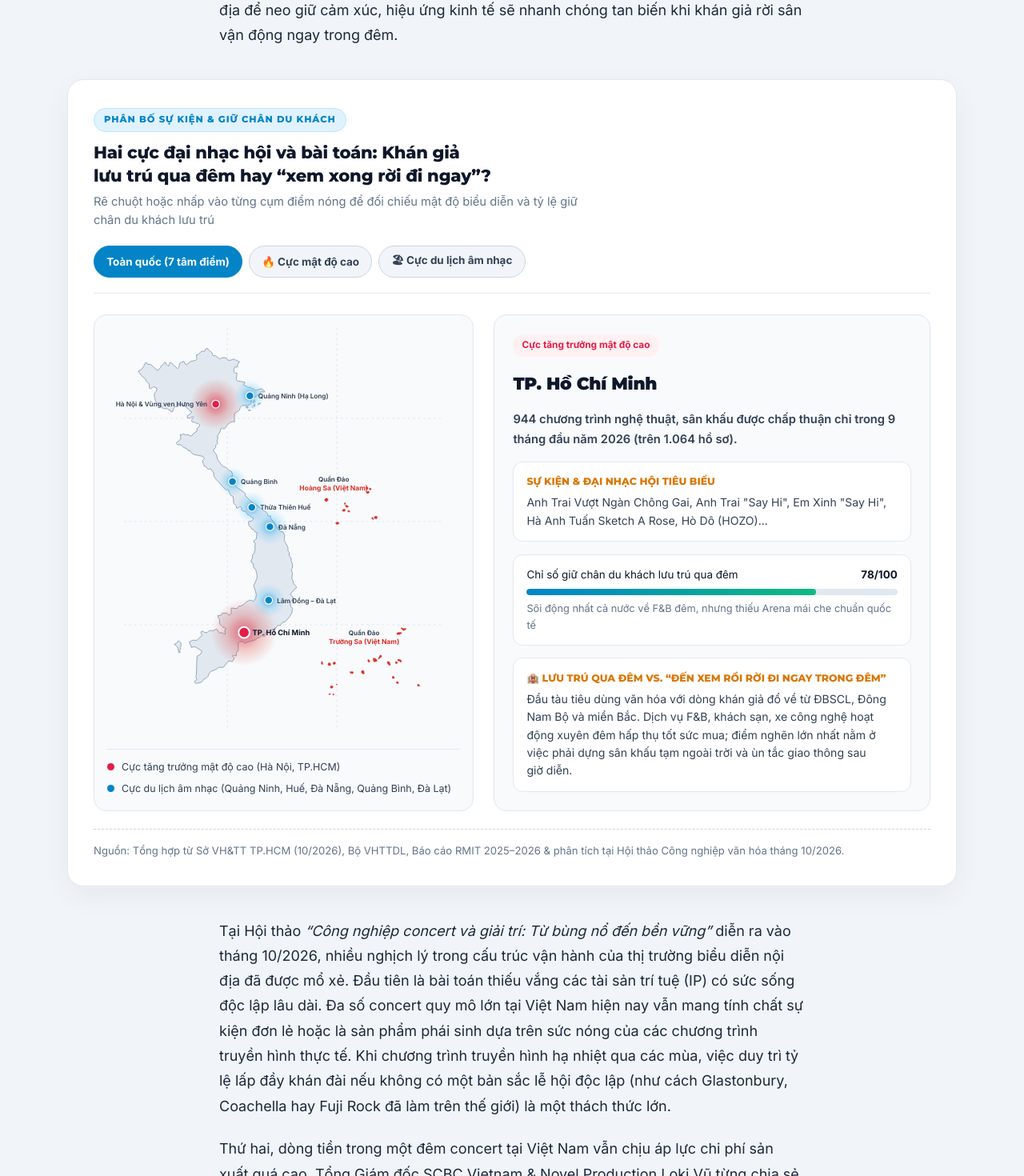
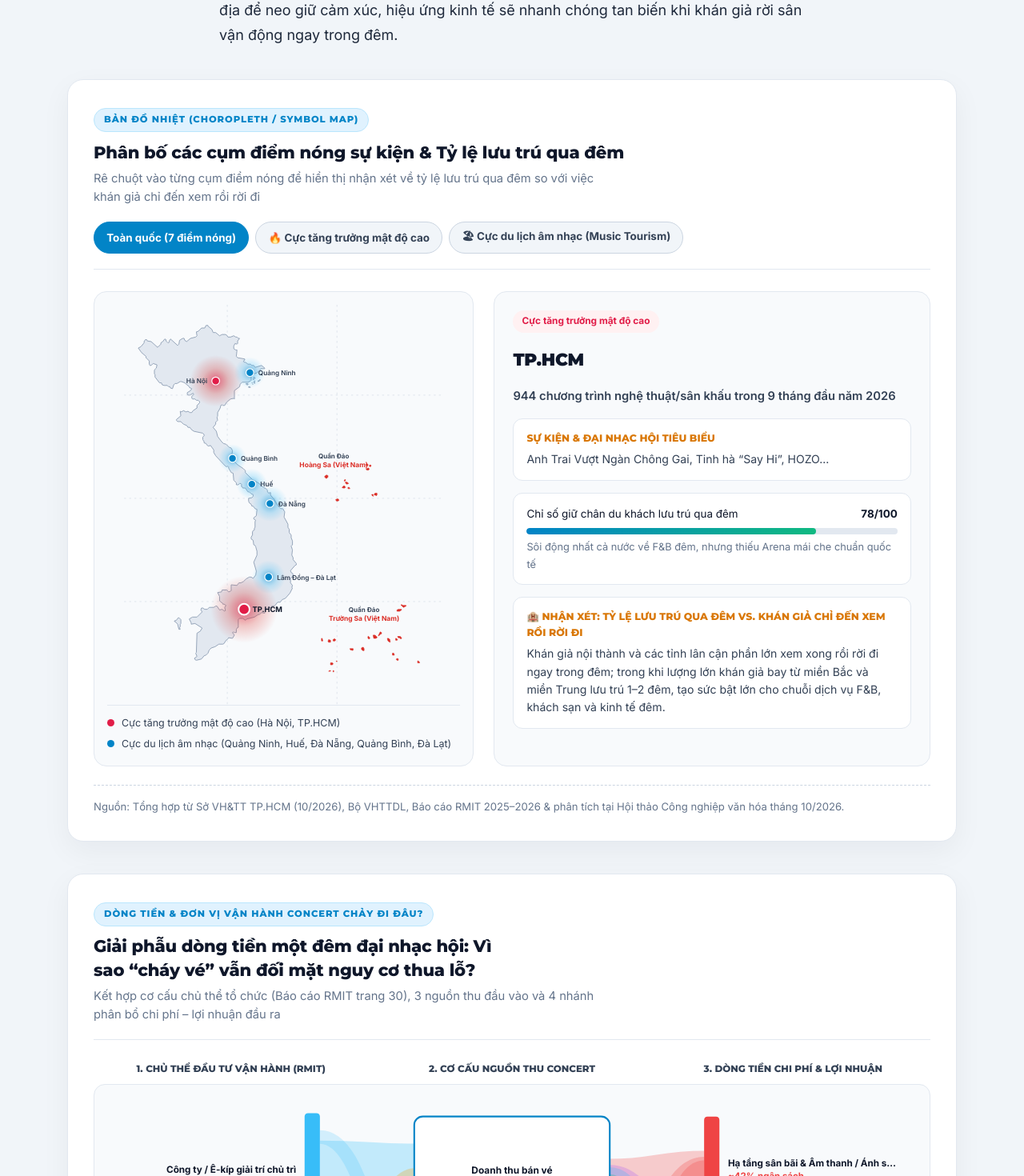
Before and after one commit to giahanluong192/mmj1, a Next.js app: page / in a window 1280 px wide. Shown: the part 7598-9068 px from the top of the page at 80% size. Built offline with nearby package versions, Linux system fonts and the light colour scheme.

Commit message:
feat(viz): replace conference text with heatmap symbol map and overnight retention tooltips

```diff
--- a/src/app/page.tsx
+++ b/src/app/page.tsx
@@ -195,23 +195,9 @@ export default function Home() {
           </p>
         </div>
 
-        {/* [VỊ TRÍ 6] BẢN ĐỒ NHIỆT: PHÂN BỐ SỰ KIỆN & KHẢ NĂNG GIỮ CHÂN DU KHÁCH */}
+        {/* [VỊ TRÍ 6] BẢN ĐỒ NHIỆT (CHOROPLETH / SYMBOL MAP): PHÂN BỐ SỰ KIỆN & KHẢ NĂNG GIỮ CHÂN DU KHÁCH */}
         <div className="wide-viz-column">
           <VietnamEventHeatmap />
-        </div>
-
-        <div className="prose-column">
-          <p className="body-p">
-            Tại Hội thảo <em>“Công nghiệp concert và giải trí: Từ bùng nổ đến bền vững”</em> diễn ra vào tháng 10/2026, nhiều nghịch lý trong cấu trúc vận hành của thị trường biểu diễn nội địa đã được mổ xẻ. Đầu tiên là bài toán thiếu vắng các tài sản trí tuệ (IP) có sức sống độc lập lâu dài. Đa số concert quy mô lớn tại Việt&nbsp;Nam hiện nay vẫn mang tính chất sự kiện đơn lẻ hoặc là sản phẩm phái sinh dựa trên sức nóng của các chương trình truyền hình thực tế. Khi chương trình truyền hình hạ nhiệt qua các mùa, việc duy trì tỷ lệ lấp đầy khán đài nếu không có một bản sắc lễ hội độc lập (như cách Glastonbury, Coachella hay Fuji Rock đã làm trên thế giới) là một thách thức&nbsp;lớn.
-          </p>
-
-          <p className="body-p">
-            Thứ hai, dòng tiền trong một đêm concert tại Việt&nbsp;Nam vẫn chịu áp lực chi phí sản xuất quá cao. Tổng Giám đốc SCBC Vietnam &amp; Novel Production Loki Vũ từng chia sẻ trong báo cáo của RMIT rằng việc làm một concert lớn ở Việt&nbsp;Nam nhiều khi giống như “đi khai phá vùng đất mới”: thiếu mức giá sàn, thiếu quy trình chuẩn và chi phí phát sinh liên tục do hạ tầng địa điểm phức tạp, dẫn đến nghịch lý có những sự kiện bán “cháy vé” nhưng nhà tổ chức vẫn đối mặt với nguy cơ thua lỗ. Thêm vào đó, thói quen tổ chức các đêm nhạc miễn phí từ một số doanh nghiệp nhằm quảng bá thương hiệu trong thời gian dài cũng phần nào tạo ra tâm lý thụ động cho một bộ phận khán giả đại chúng, gây áp lực định giá vé lên các đơn vị kinh doanh biểu diễn thuần&nbsp;túy.
-          </p>
-
-          <p className="body-p">
-            Thứ ba, khi bóc tách sâu hơn cấu trúc dòng tiền và vận hành hậu trường, phần lớn ngân sách thu về từ bán vé và tài trợ hiện bị “ngốn” vào khâu thuê mặt bằng trống rồi dựng mới toàn bộ kết cấu giàn giáo, khán đài, âm thanh – ánh sáng từ con số 0 cho vỏn vẹn một đến hai đêm diễn, trước khi phải tháo dỡ hoàn toàn vào sáng hôm sau. Mô hình “lắp tạm – dỡ nhanh” này không chỉ bào mòn biên lợi nhuận tái đầu tư cho nghệ sĩ và nhà sản xuất, mà còn để lại bài toán môi trường nhức nhối với hàng tấn rác thải nhựa, chai nước và áo mưa dùng một lần sau mỗi sự kiện ngoài trời — vấn đề đã được báo cáo RMIT gióng lên hồi chuông cảnh báo trong chuyên đề <em>“Âm&nbsp;nhạc&nbsp;xanh”</em>.
-          </p>
         </div>
 
         {/* [VỊ TRÍ 7] BIỂU ĐỒ SANKEY: DÒNG TIỀN CỦA MỘT ĐÊM CONCERT CHẢY ĐI ĐÂU? */}
--- a/src/components/LocalSustainabilitySection.tsx
+++ b/src/components/LocalSustainabilitySection.tsx
@@ -35,13 +35,13 @@ export function VietnamEventHeatmap() {
       <div className="viz-header">
         <div>
           <span className="pos-badge">
-            PHÂN BỐ SỰ KIỆN & GIỮ CHÂN DU KHÁCH
+            BẢN ĐỒ NHIỆT (CHOROPLETH / SYMBOL MAP)
           </span>
           <h3 className="viz-title">
-            Hai cực đại nhạc hội và bài toán: Khán giả lưu trú qua đêm hay “xem xong rời&nbsp;đi&nbsp;ngay”?
+            Phân bố các cụm điểm nóng sự kiện &amp; Tỷ lệ lưu trú qua đêm
           </h3>
           <p className="viz-subtitle">
-            Rê chuột hoặc nhấp vào từng cụm điểm nóng để đối chiếu mật độ biểu diễn và tỷ lệ giữ chân du khách lưu&nbsp;trú
+            Rê chuột vào từng cụm điểm nóng để hiển thị nhận xét về tỷ lệ lưu trú qua đêm so với việc khán giả chỉ đến xem rồi rời đi
           </p>
         </div>
 
@@ -51,7 +51,7 @@ export function VietnamEventHeatmap() {
             className={`viz-tab-btn ${clusterFilter === "all" ? "active" : ""}`}
             onClick={() => setClusterFilter("all")}
           >
-            Toàn quốc (7 tâm điểm)
+            Toàn quốc (7 điểm nóng)
           </button>
           <button
             type="button"
@@ -61,7 +61,7 @@ export function VietnamEventHeatmap() {
               setSelectedHubId("tphcm");
             }}
           >
-            🔥 Cực mật độ cao
+            🔥 Cực tăng trưởng mật độ cao
           </button>
           <button
             type="button"
@@ -71,7 +71,7 @@ export function VietnamEventHeatmap() {
               setSelectedHubId("danang");
             }}
           >
-            🏖 Cực du lịch âm nhạc
+            🏖 Cực du lịch âm nhạc (Music Tourism)
           </button>
         </div>
       </div>
@@ -165,6 +165,7 @@ export function VietnamEventHeatmap() {
                   onClick={() => setSelectedHubId(hub.id)}
                   onMouseEnter={() => setSelectedHubId(hub.id)}
                 >
+                  <title>{`${hub.city} [${hub.clusterLabel}]\n• Sự kiện / Số liệu: ${hub.eventVolumeStat}\n• Nhận xét lưu trú: ${hub.overnightVsLeaveAnalysis}`}</title>
                   <circle
                     cx={hub.x}
                     cy={hub.y}
@@ -238,7 +239,7 @@ export function VietnamEventHeatmap() {
 
           <div className="hub-overnight-analysis">
             <div className="hub-box-title">
-              🏨 Lưu trú qua đêm vs. “Đến xem rồi rời đi ngay trong đêm”
+              🏨 Nhận xét: Tỷ lệ lưu trú qua đêm vs. Khán giả chỉ đến xem rồi rời đi
             </div>
             <p>{activeHub.overnightVsLeaveAnalysis}</p>
           </div>
--- a/src/data/articleData.ts
+++ b/src/data/articleData.ts
@@ -658,33 +658,33 @@ export const ECOSYSTEM_SPOKES: EcosystemSpoke[] = [
 export const VIETNAM_HEATMAP_HUBS: HeatmapHub[] = [
   {
     id: "hanoi-hungyen",
-    city: "Hà Nội & Vùng ven Hưng Yên",
+    city: "Hà Nội",
     clusterType: "high-density",
     clusterLabel: "Cực tăng trưởng mật độ cao",
     x: 142,
     y: 118,
     heatRadius: 40,
-    flagshipEvents: "Concert Quốc gia (Tổ Quốc Trong Tim, V-Concert, Đại nhạc hội Ngày Văn hóa VN 24/11 – 60.000 khách), G-Dragon World Tour, Anh Trai Vượt Ngàn Chông Gai, Mỹ Tâm See The Light.",
-    eventVolumeStat: "Tâm điểm siêu sự kiện 40.000 – 100.000 khán giả tại SVĐ Mỹ Đình & đại đô thị phía Đông.",
+    flagshipEvents: "Concert Quốc gia (Tổ Quốc Trong Tim, V-Concert, Ngày Văn hóa VN 24/11 – 60.000 người), BigBang 20 năm, Anh Trai Vượt Ngàn Chông Gai",
+    eventVolumeStat: "Tâm điểm các Concert Quốc gia 40.000–60.000 người, chuỗi đại nhạc hội tại Mỹ Đình và vùng ven Hưng Yên",
     retentionLevel: "Trung bình – Khá (Khách liên tỉnh lưu trú 1–2 đêm; khách nội vùng ra về ngay trong đêm)",
     retentionScore: 68,
     overnightVsLeaveAnalysis:
-      "Thu hút lượng lớn khán giả bay từ TP.HCM và các tỉnh phía Nam lưu trú 2–3 ngày dịp cuối tuần. Tuy nhiên, tại các khu đô thị vùng ven, phần lớn khán giả miền Bắc vẫn di chuyển bằng xe cá nhân/xe ghép và rời điểm diễn ngay sau 23h30 do thiếu tổ hợp giải trí đêm liền kề.",
+      "Thu hút lượng lớn khán giả bay từ TP.HCM và các tỉnh lưu trú 1–2 đêm dịp cuối tuần. Tuy nhiên, tại các khu đô thị vùng ven, phần lớn khán giả miền Bắc vẫn di chuyển bằng xe cá nhân và rời điểm diễn ngay trong đêm do thiếu tổ hợp giải trí đêm liền kề.",
   },
   {
     id: "quangninh",
-    city: "Quảng Ninh (Hạ Long)",
+    city: "Quảng Ninh",
     clusterType: "music-tourism",
     clusterLabel: "Cực du lịch âm nhạc (Music Tourism)",
     x: 195,
     y: 105,
     heatRadius: 24,
-    flagshipEvents: "Hạ Long Concert, chuỗi đại nhạc hội quảng trường biển & du thuyền vịnh di sản.",
-    eventVolumeStat: "Điểm sáng kết hợp sân khấu thực cảnh vịnh biển và du lịch nghỉ dưỡng cuối tuần.",
-    retentionLevel: "Trung bình (Cần tăng sản phẩm trải nghiệm đêm sau concert)",
+    flagshipEvents: "Hạ Long Concert",
+    eventVolumeStat: "Điểm sáng kết hợp sân khấu thực cảnh bờ vịnh di sản và du thuyền nghỉ dưỡng",
+    retentionLevel: "Trung bình (Nhiều khán giả về ngay trong ngày nếu thiếu gói combo đêm)",
     retentionScore: 56,
     overnightVsLeaveAnalysis:
-      "Nhờ cao tốc kết nối Hà Nội – Hạ Long chỉ khoảng 2 giờ di chuyển, một bộ phận không nhỏ khán giả trẻ chọn phương án đi – về trong ngày nếu sự kiện không gắn kèm gói combo du thuyền, ẩm thực đêm hoặc lễ hội kéo dài nhiều ngày.",
+      "Khoảng cách chỉ 2 giờ cao tốc từ Hà Nội khiến nhiều khán giả chọn xem xong về ngay trong ngày nếu sự kiện không đi kèm gói combo nghỉ đêm du thuyền hay dịch vụ ẩm thực đêm hấp dẫn.",
   },
   {
     id: "quangbinh",
@@ -693,28 +693,28 @@ export const VIETNAM_HEATMAP_HUBS: HeatmapHub[] = [
     clusterLabel: "Cực du lịch âm nhạc (Music Tourism)",
     x: 168,
     y: 238,
-    flagshipEvents: "Legend Fest và các lễ hội âm nhạc biển miền Trung.",
+    flagshipEvents: "Legend Fest",
     heatRadius: 22,
-    eventVolumeStat: "Đưa đại nhạc hội vào chiến lược kích cầu du lịch biển và khám phá hang động.",
+    eventVolumeStat: "Đưa đại nhạc hội vào chiến lược kích cầu du lịch biển và khám phá hang động",
     retentionLevel: "Khá đối với khách xa, nhưng tần suất sự kiện còn thưa theo mùa",
     retentionScore: 58,
     overnightVsLeaveAnalysis:
-      "Khán giả ngoại tỉnh đến xem thường kết hợp nghỉ dưỡng 2 ngày 1 đêm, song hiệu ứng kinh tế dễ rơi vào trạng thái \"sáng rực một cuối tuần rồi vắng lặng\" nếu thiếu lịch trình sự kiện định kỳ quanh năm.",
+      "Khán giả ở xa đến xem thường lưu trú lại 1–2 đêm kết hợp tour khám phá hang động kỳ quan, nhưng tần suất sự kiện còn thưa thớt theo mùa nên hiệu ứng giữ chân du khách chưa tạo được nguồn thu thường nhật.",
   },
   {
     id: "hue",
-    city: "Thừa Thiên Huế",
+    city: "Huế",
     clusterType: "music-tourism",
     clusterLabel: "Cực du lịch âm nhạc (Music Tourism)",
     x: 198,
     y: 278,
     heatRadius: 24,
-    flagshipEvents: "Mega Booming Huế, chương trình nghệ thuật đương đại gắn với Festival Huế bốn mùa.",
-    eventVolumeStat: "Lợi thế di sản Cố đô tạo chất liệu bản sắc khác biệt cho sân khấu biểu diễn.",
+    flagshipEvents: "Mega Booming",
+    eventVolumeStat: "Đại nhạc hội đương đại gắn kết di sản Cố đô và chuỗi Festival bốn mùa",
     retentionLevel: "Tốt khi gắn kết tour di sản – ẩm thực, thách thức ở dịch vụ giải trí sau 22h",
     retentionScore: 66,
     overnightVsLeaveAnalysis:
-      "Du khách xem concert có xu hướng ở lại qua đêm để tham quan Đại Nội, lăng tẩm và thưởng thức ẩm thực Huế. Tuy nhiên, hệ sinh thái kinh tế đêm sau 23h00 vẫn cần mở rộng để giữ dòng chi tiêu tiếp nối sau khi khán giả rời sân khấu.",
+      "Khán giả ngoại tỉnh ở lại qua đêm để kết hợp tham quan di sản Cố đô, lăng tẩm và thưởng thức ẩm thực Huế; tuy nhiên dịch vụ giải trí đêm sau 22h còn hạn chế khiến mức chi tiêu giữ chân chưa tối ưu.",
   },
   {
     id: "danang",
@@ -724,12 +724,12 @@ export const VIETNAM_HEATMAP_HUBS: HeatmapHub[] = [
     x: 226,
     y: 308,
     heatRadius: 28,
-    flagshipEvents: "Lễ hội Tận hưởng Đà Nẵng (Enjoy Danang Festival), nhạc hội pháo hoa & biển quốc tế.",
-    eventVolumeStat: "Hạ tầng lưu trú biển và sân bay quốc tế đồng bộ hàng đầu miền Trung.",
+    flagshipEvents: "Lễ hội Tận hưởng Đà Nẵng",
+    eventVolumeStat: "Đô thị du lịch biển tiên phong kết hợp đại nhạc hội với kỳ nghỉ dưỡng trọn gói",
     retentionLevel: "Cao (Tỷ lệ lưu trú qua đêm 2–3 đêm vượt trội nhờ hệ sinh thái du lịch biển)",
     retentionScore: 82,
     overnightVsLeaveAnalysis:
-      "Là hình mẫu kết hợp tốt giữa sự kiện âm nhạc và kỳ nghỉ dưỡng: khán giả hiếm khi chỉ đến xem rồi về ngay mà thường lưu trú 2–3 đêm. Bài toán tiếp theo là phát triển các thương hiệu concert bán vé độc lập thay vì phụ thuộc vào sự kiện miễn phí kích cầu.",
+      "Tỷ lệ lưu trú qua đêm vượt trội (2–3 đêm) nhờ hệ sinh thái du lịch biển; khán giả hiếm khi chỉ đến xem rồi rời đi ngay mà luôn kết hợp kỳ nghỉ dưỡng, tạo doanh thu du lịch bền vững.",
   },
   {
     id: "dalat-lamdong",
@@ -739,27 +739,27 @@ export const VIETNAM_HEATMAP_HUBS: HeatmapHub[] = [
     x: 224,
     y: 422,
     heatRadius: 26,
-    flagshipEvents: "Những Thành Phố Mơ Màng, chuỗi live-session hoàng hôn giữa rừng thông (500 – 5.000 khách).",
-    eventVolumeStat: "Thủ phủ du lịch âm nhạc Indie/Pop chữa lành có sức sống định kỳ rõ nét nhất.",
+    flagshipEvents: "Những Thành Phố Mơ Màng",
+    eventVolumeStat: "Thủ phủ du lịch âm nhạc Indie/Acoustic chữa lành giữa rừng thông",
     retentionLevel: "Rất cao (Hơn 80% khán giả từ TP.HCM & các tỉnh lưu trú 2–3 ngày)",
     retentionScore: 86,
     overnightVsLeaveAnalysis:
-      "Nhờ định hình được bản sắc IP lễ hội gắn liền với khí hậu và cảnh quan bản địa, khán giả trẻ gần như mặc định mua combo vé nhạc + homestay + cà phê Đà Lạt cuối tuần, tránh được cái bẫy \"pháo hoa một đêm\".",
+      "Tỷ lệ lưu trú qua đêm đạt mức kỷ lục (hơn 80% khán giả lưu trú từ 2–3 ngày). Khán giả trẻ gần như mặc định đặt phòng khách sạn/homestay kết hợp nghỉ dưỡng, tỷ lệ 'xem xong về ngay' gần như bằng 0.",
   },
   {
     id: "tphcm",
-    city: "TP. Hồ Chí Minh",
+    city: "TP.HCM",
     clusterType: "high-density",
     clusterLabel: "Cực tăng trưởng mật độ cao",
     x: 186,
     y: 472,
     heatRadius: 44,
-    flagshipEvents: "Anh Trai Vượt Ngàn Chông Gai, Anh Trai \"Say Hi\", Em Xinh \"Say Hi\", Hà Anh Tuấn Sketch A Rose, Hò Dô (HOZO)...",
-    eventVolumeStat: "944 chương trình nghệ thuật, sân khấu được chấp thuận chỉ trong 9 tháng đầu năm 2026 (trên 1.064 hồ sơ).",
+    flagshipEvents: "Anh Trai Vượt Ngàn Chông Gai, Tinh hà “Say Hi”, HOZO...",
+    eventVolumeStat: "944 chương trình nghệ thuật/sân khấu trong 9 tháng đầu năm 2026",
     retentionLevel: "Sôi động nhất cả nước về F&B đêm, nhưng thiếu Arena mái che chuẩn quốc tế",
     retentionScore: 78,
     overnightVsLeaveAnalysis:
-      "Đầu tàu tiêu dùng văn hóa với dòng khán giả đổ về từ ĐBSCL, Đông Nam Bộ và miền Bắc. Dịch vụ F&B, khách sạn, xe công nghệ hoạt động xuyên đêm hấp thụ tốt sức mua; điểm nghẽn lớn nhất nằm ở việc phải dựng sân khấu tạm ngoài trời và ùn tắc giao thông sau giờ diễn.",
+      "Khán giả nội thành và các tỉnh lân cận phần lớn xem xong rồi rời đi ngay trong đêm; trong khi lượng lớn khán giả bay từ miền Bắc và miền Trung lưu trú 1–2 đêm, tạo sức bật lớn cho chuỗi dịch vụ F&B, khách sạn và kinh tế đêm.",
   },
 ];
 
```
